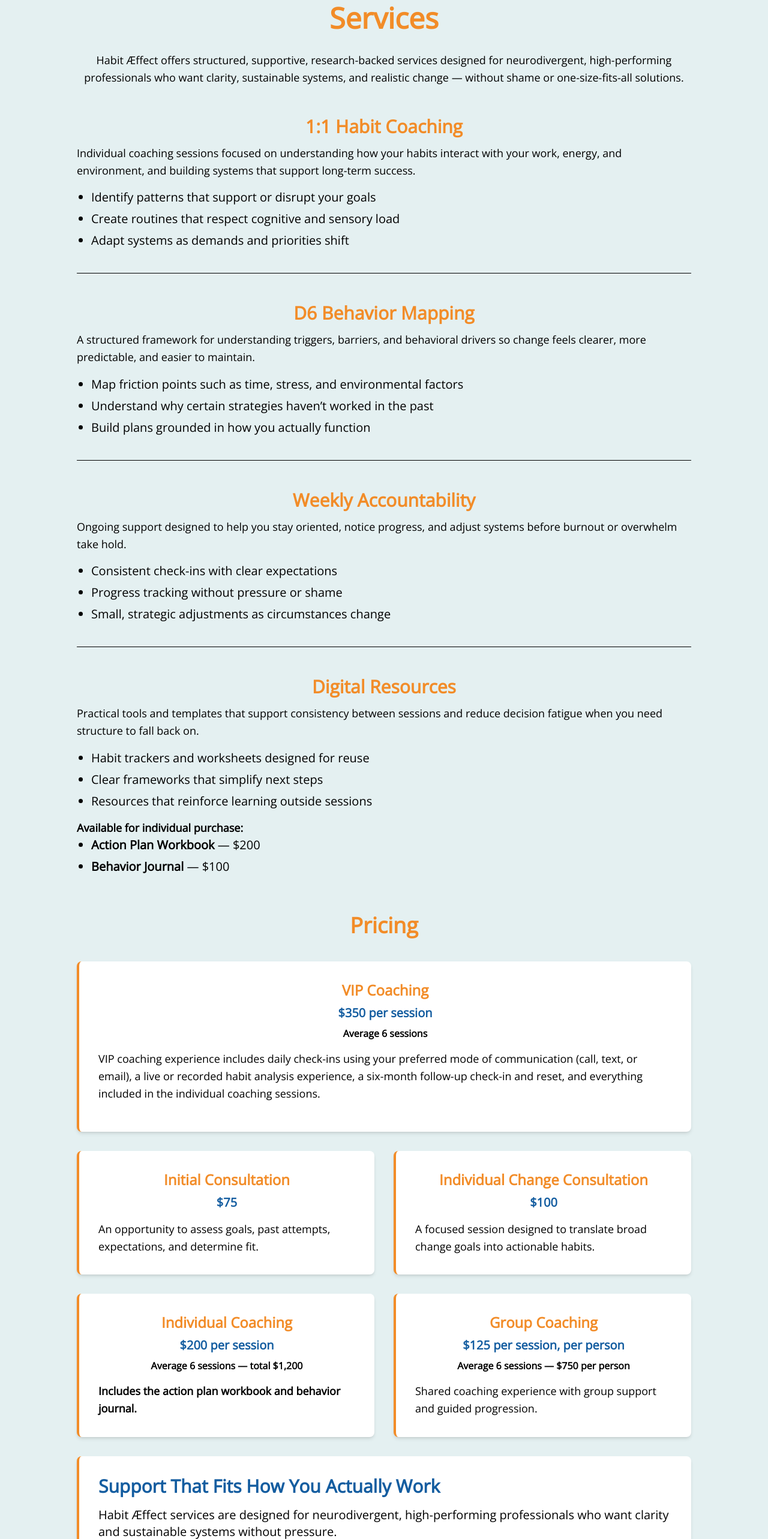
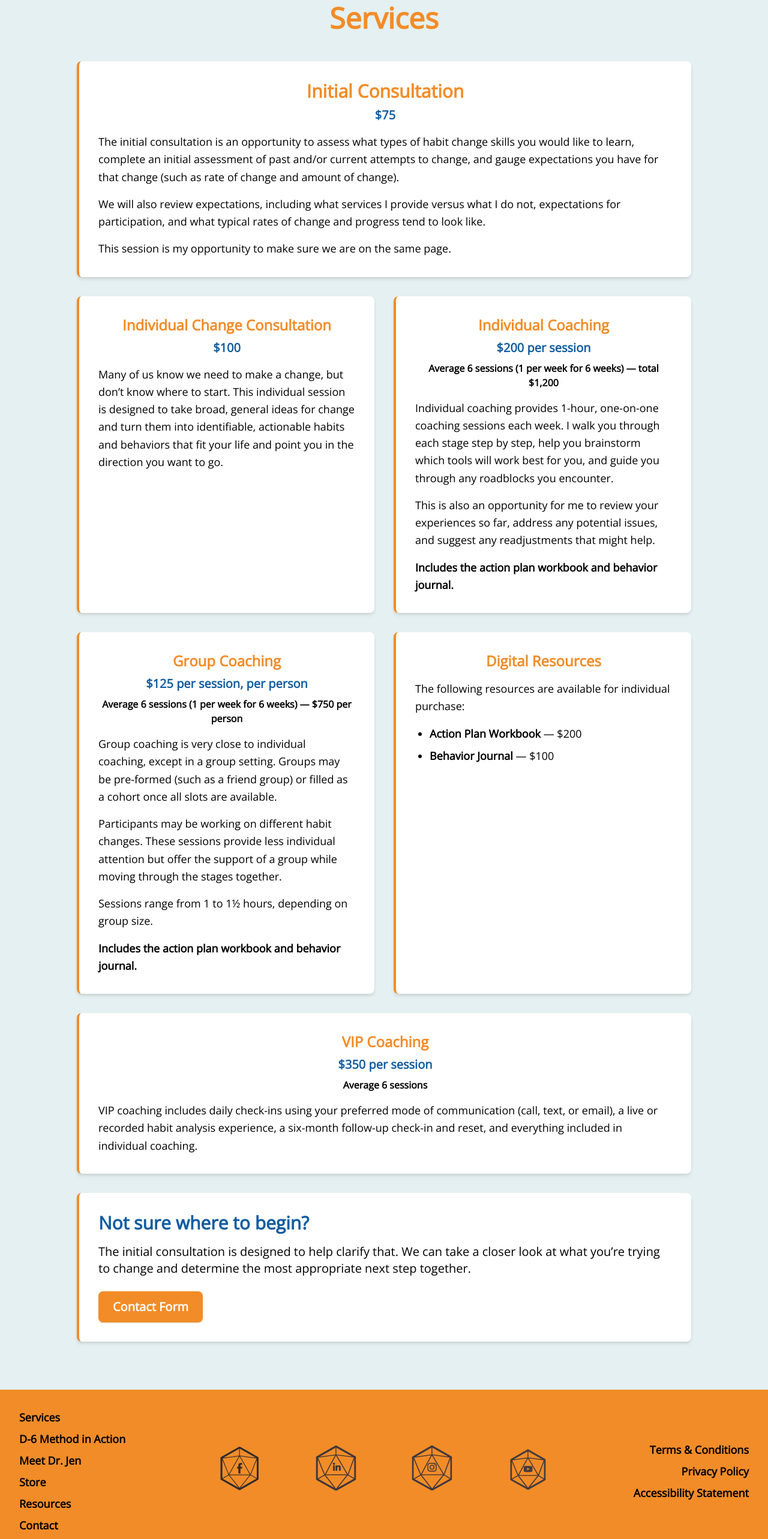
Before and after one commit to D3adchef/HabitAEffect, a React (Vite) app: page /services in a window 1280 px wide. Shown: the part 234-2800 px from the top of the page at 60% size. Built offline with nearby package versions, Linux system fonts and the light colour scheme.

Commit message:
updated services page

```diff
--- a/src/pages/Services.jsx
+++ b/src/pages/Services.jsx
@@ -7,90 +7,121 @@
         <title>Services | Habit Æffect</title>
         <meta
           name="description"
-          content="Explore Habit Æffect services, including 1:1 habit coaching, D6 behavior mapping, weekly accountability, and digital resources designed for neurodivergent, high-performing professionals."
+          content="Habit Æffect services begin with an initial consultation and include individual, group, and VIP coaching options designed to support meaningful habit change."
         />
       </Helmet>
 
       <div className="w-full min-h-screen bg-background pt-32 pb-20 px-6 md:px-12 lg:px-24">
-        {/* Page Title */}
-        <h1 className="text-4xl md:text-5xl font-bold text-orange text-center mb-8">
+        <h1 className="text-4xl md:text-5xl font-bold text-orange text-center mb-12">
           Services
         </h1>
 
         <div className="max-w-5xl mx-auto text-black font-medium">
-          {/* Intro */}
-          <p className="text-lg leading-relaxed mb-12 text-center">
-            Habit Æffect offers structured, supportive, research-backed services designed
-            for neurodivergent, high-performing professionals who want clarity, sustainable
-            systems, and realistic change — without shame or one-size-fits-all solutions.
+          <div className="grid grid-cols-1 md:grid-cols-2 gap-8">
+
+            {/* INITIAL CONSULTATION */}
+            <div className="bg-white border-l-4 border-orange rounded-lg shadow-md p-8 md:col-span-2">
+              <h2 className="text-2xl md:text-3xl font-bold text-orange mb-2 text-center">
+                Initial Consultation
+              </h2>
+              <p className="text-center text-xl font-bold text-blue mb-4">
+                $75
               </p>
+              <p className="text-lg leading-relaxed">
+                The initial consultation is an opportunity to assess what types of habit
+                change skills you would like to learn, complete an initial assessment of
+                past and/or current attempts to change, and gauge expectations you have for
+                that change (such as rate of change and amount of change).
+              </p>
+              <p className="text-lg leading-relaxed mt-4">
+                We will also review expectations, including what services I provide versus
+                what I do not, expectations for participation, and what typical rates of
+                change and progress tend to look like.
+              </p>
+              <p className="text-lg leading-relaxed mt-4">
+                This session is my opportunity to make sure we are on the same page.
+              </p>
+            </div>
 
-          {/* Services */}
-          <div className="space-y-12">
-            <section className="pb-10 border-b border-gray-200">
-              <h2 className="text-2xl md:text-3xl font-bold text-orange mb-3 text-center">
-                1:1 Habit Coaching
-              </h2>
+            {/* INDIVIDUAL CHANGE CONSULTATION */}
+            <div className="bg-white border-l-4 border-orange rounded-lg shadow-md p-8">
+              <h3 className="text-2xl font-bold text-orange mb-2 text-center">
+                Individual Change Consultation
+              </h3>
+              <p className="text-center text-xl font-bold text-blue mb-4">
+                $100
+              </p>
+              <p className="text-lg leading-relaxed">
+                Many of us know we need to make a change, but don’t know where to start.
+                This individual session is designed to take broad, general ideas for change
+                and turn them into identifiable, actionable habits and behaviors that fit
+                your life and point you in the direction you want to go.
+              </p>
+            </div>
+
+            {/* INDIVIDUAL COACHING */}
+            <div className="bg-white border-l-4 border-orange rounded-lg shadow-md p-8">
+              <h3 className="text-2xl font-bold text-orange mb-2 text-center">
+                Individual Coaching
+              </h3>
+              <p className="text-center text-xl font-bold text-blue mb-2">
+                $200 per session
+              </p>
+              <p className="text-center text-base font-semibold text-gray-700 mb-4">
+                Average 6 sessions (1 per week for 6 weeks) — total $1,200
+              </p>
+              <p className="text-lg leading-relaxed">
+                Individual coaching provides 1-hour, one-on-one coaching sessions each week.
+                I walk you through each stage step by step, help you brainstorm which tools
+                will work best for you, and guide you through any roadblocks you encounter.
+              </p>
+              <p className="text-lg leading-relaxed mt-4">
+                This is also an opportunity for me to review your experiences so far, address
+                any potential issues, and suggest any readjustments that might help.
+              </p>
+              <p className="text-lg leading-relaxed mt-4 font-semibold text-gray-700">
+                Includes the action plan workbook and behavior journal.
+              </p>
+            </div>
+
+            {/* GROUP COACHING */}
+            <div className="bg-white border-l-4 border-orange rounded-lg shadow-md p-8">
+              <h3 className="text-2xl font-bold text-orange mb-2 text-center">
+                Group Coaching
+              </h3>
+              <p className="text-center text-xl font-bold text-blue mb-2">
+                $125 per session, per person
+              </p>
+              <p className="text-center text-base font-semibold text-gray-700 mb-4">
+                Average 6 sessions (1 per week for 6 weeks) — $750 per person
+              </p>
+              <p className="text-lg leading-relaxed">
+                Group coaching is very close to individual coaching, except in a group
+                setting. Groups may be pre-formed (such as a friend group) or filled as
+                a cohort once all slots are available.
+              </p>
+              <p className="text-lg leading-relaxed mt-4">
+                Participants may be working on different habit changes. These sessions
+                provide less individual attention but offer the support of a group while
+                moving through the stages together.
+              </p>
+              <p className="text-lg leading-relaxed mt-4">
+                Sessions range from 1 to 1½ hours, depending on group size.
+              </p>
+              <p className="text-lg leading-relaxed mt-4 font-semibold text-gray-700">
+                Includes the action plan workbook and behavior journal.
+              </p>
+            </div>
+
+            {/* DIGITAL PRODUCTS */}
+            <div className="bg-white border-l-4 border-orange rounded-lg shadow-md p-8">
+              <h3 className="text-2xl font-bold text-orange mb-4 text-center">
+                Digital Resources
+              </h3>
               <p className="text-lg leading-relaxed mb-4">
-                Individual coaching sessions focused on understanding how your habits
-                interact with your work, energy, and environment, and building systems
-                that support long-term success.
+                The following resources are available for individual purchase:
               </p>
-              <ul className="list-disc pl-6 space-y-2">
-                <li>Identify patterns that support or disrupt your goals</li>
-                <li>Create routines that respect cognitive and sensory load</li>
-                <li>Adapt systems as demands and priorities shift</li>
-              </ul>
-            </section>
-
-            <section className="pb-10 border-b border-gray-200">
-              <h2 className="text-2xl md:text-3xl font-bold text-orange mb-3 text-center">
-                D6 Behavior Mapping
-              </h2>
-              <p className="text-lg leading-relaxed mb-4">
-                A structured framework for understanding triggers, barriers, and behavioral
-                drivers so change feels clearer, more predictable, and easier to maintain.
-              </p>
-              <ul className="list-disc pl-6 space-y-2">
-                <li>Map friction points such as time, stress, and environmental factors</li>
-                <li>Understand why certain strategies haven’t worked in the past</li>
-                <li>Build plans grounded in how you actually function</li>
-              </ul>
-            </section>
-
-            <section className="pb-10 border-b border-gray-200">
-              <h2 className="text-2xl md:text-3xl font-bold text-orange mb-3 text-center">
-                Weekly Accountability
-              </h2>
-              <p className="text-lg leading-relaxed mb-4">
-                Ongoing support designed to help you stay oriented, notice progress,
-                and adjust systems before burnout or overwhelm take hold.
-              </p>
-              <ul className="list-disc pl-6 space-y-2">
-                <li>Consistent check-ins with clear expectations</li>
-                <li>Progress tracking without pressure or shame</li>
-                <li>Small, strategic adjustments as circumstances change</li>
-              </ul>
-            </section>
-
-            <section>
-              <h2 className="text-2xl md:text-3xl font-bold text-orange mb-3 text-center">
-                Digital Resources
-              </h2>
-              <p className="text-lg leading-relaxed mb-4">
-                Practical tools and templates that support consistency between sessions
-                and reduce decision fatigue when you need structure to fall back on.
-              </p>
-              <ul className="list-disc pl-6 space-y-2 mb-4">
-                <li>Habit trackers and worksheets designed for reuse</li>
-                <li>Clear frameworks that simplify next steps</li>
-                <li>Resources that reinforce learning outside sessions</li>
-              </ul>
-
-              <p className="text-lg leading-relaxed">
-                <span className="font-semibold">Available for individual purchase:</span>
-              </p>
-              <ul className="list-disc pl-6 space-y-2">
+              <ul className="list-disc pl-6 space-y-2 text-lg leading-relaxed">
                 <li>
                   <span className="font-semibold">Action Plan Workbook</span> — $200
                 </li>
@@ -98,19 +129,9 @@
                   <span className="font-semibold">Behavior Journal</span> — $100
                 </li>
               </ul>
-            </section>
             </div>
 
-          {/* PRICING */}
-          <div className="max-w-5xl mx-auto mt-16">
-            <div className="text-center mb-10">
-              <h2 className="text-3xl md:text-4xl font-bold text-orange mb-4">
-                Pricing
-              </h2>
-            </div>
-
-            <div className="grid grid-cols-1 md:grid-cols-2 gap-8">
-              {/* VIP Coaching — FULL WIDTH */}
+            {/* VIP COACHING */}
             <div className="bg-white border-l-4 border-orange rounded-lg shadow-md p-8 md:col-span-2">
               <h3 className="text-2xl font-bold text-orange mb-2 text-center">
                 VIP Coaching
@@ -121,84 +142,24 @@
               <p className="text-center text-base font-semibold text-gray-700 mb-4">
                 Average 6 sessions
               </p>
-
-                <p className="text-lg leading-relaxed mb-4">
-                  VIP coaching experience includes daily check-ins using your preferred
-                  mode of communication (call, text, or email), a live or recorded habit
-                  analysis experience, a six-month follow-up check-in and reset, and
-                  everything included in the individual coaching sessions.
+              <p className="text-lg leading-relaxed">
+                VIP coaching includes daily check-ins using your preferred mode of
+                communication (call, text, or email), a live or recorded habit analysis
+                experience, a six-month follow-up check-in and reset, and everything
+                included in individual coaching.
               </p>
             </div>
 
-              {/* Initial Consultation */}
-              <div className="bg-white border-l-4 border-orange rounded-lg shadow-md p-8">
-                <h3 className="text-2xl font-bold text-orange mb-2 text-center">
-                  Initial Consultation
-                </h3>
-                <p className="text-center text-xl font-bold text-blue mb-4">$75</p>
-                <p className="text-lg leading-relaxed">
-                  An opportunity to assess goals, past attempts, expectations, and determine fit.
-                </p>
-              </div>
-
-              {/* Individual Change Consultation */}
-              <div className="bg-white border-l-4 border-orange rounded-lg shadow-md p-8">
-                <h3 className="text-2xl font-bold text-orange mb-2 text-center">
-                  Individual Change Consultation
-                </h3>
-                <p className="text-center text-xl font-bold text-blue mb-4">$100</p>
-                <p className="text-lg leading-relaxed">
-                  A focused session designed to translate broad change goals into actionable habits.
-                </p>
-              </div>
-
-              {/* Individual Coaching */}
-              <div className="bg-white border-l-4 border-orange rounded-lg shadow-md p-8">
-                <h3 className="text-2xl font-bold text-orange mb-2 text-center">
-                  Individual Coaching
-                </h3>
-                <p className="text-center text-xl font-bold text-blue mb-2">
-                  $200 per session
-                </p>
-                <p className="text-center text-base font-semibold text-gray-700 mb-4">
-                  Average 6 sessions — total $1,200
-                </p>
-                <p className="text-lg leading-relaxed font-semibold text-gray-700">
-                  Includes the action plan workbook and behavior journal.
-                </p>
-              </div>
-
-              {/* Group Coaching */}
-              <div className="bg-white border-l-4 border-orange rounded-lg shadow-md p-8">
-                <h3 className="text-2xl font-bold text-orange mb-2 text-center">
-                  Group Coaching
-                </h3>
-                <p className="text-center text-xl font-bold text-blue mb-2">
-                  $125 per session, per person
-                </p>
-                <p className="text-center text-base font-semibold text-gray-700 mb-4">
-                  Average 6 sessions — $750 per person
-                </p>
-                <p className="text-lg leading-relaxed">
-                  Shared coaching experience with group support and guided progression.
-                </p>
-              </div>
-
-              {/* CTA — FULL WIDTH */}
+            {/* CTA */}
             <div className="bg-white border-l-4 border-orange rounded-lg shadow-md p-8 md:col-span-2">
               <h3 className="text-2xl md:text-3xl font-bold text-blue mb-4">
-                  Support That Fits How You Actually Work
+                Not sure where to begin?
               </h3>
-
-                <p className="mb-4">
-                  Habit Æffect services are designed for neurodivergent, high-performing
-                  professionals who want clarity and sustainable systems without pressure.
+              <p className="mb-6">
+                The initial consultation is designed to help clarify that. We can take a
+                closer look at what you’re trying to change and determine the most
+                appropriate next step together.
               </p>
-
-                <p className="mb-6">
-                  Not sure where to begin? We can map that out together.
-                </p>
-
               <a
                 href="/contact"
                 className="inline-block bg-orange text-white font-semibold px-6 py-3 rounded-lg shadow hover:bg-[#e07f1f] transition-colors"
@@ -206,7 +167,7 @@
                 Contact Form
               </a>
             </div>
-            </div>
+
           </div>
         </div>
       </div>
```
Lines whose indentation alone changed are shown as unchanged.
